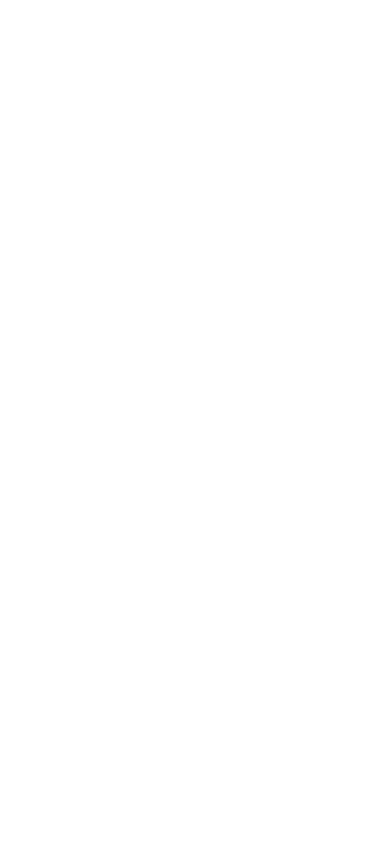
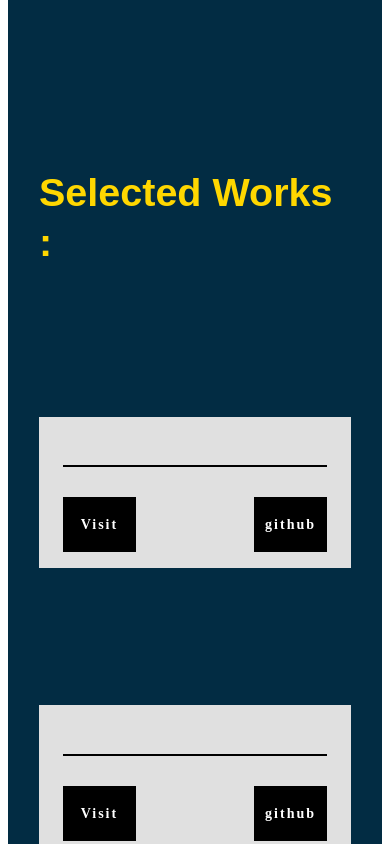
Before and after one commit to tamilselvanks007/personal-portfolio, a React (Create React App) app: page / in a window 390 px wide. Shown: the part 1156-2000 px from the top of the page. Before the commit the page ends 1069 px from the top, so only its background shows below. Built offline with nearby package versions, Linux system fonts and the light colour scheme; a web font is replaced by a local one.

Commit message:
sectitle-wcard-wdata🎉

```diff
--- /dev/null
+++ b/src/css/components/SectionTitle/SectionTitle.css
@@ -0,0 +1,12 @@
+.section-title {
+  font-size: clamp(35px, 20px + 5vw, 100px);
+  font-family: "panchang", sans-serif;
+  color: #ffd700;
+  line-height: 50px;
+}
+@media screen and (min-width: 720px) {
+  .section-title {
+    line-height: 100px;
+    font-size: 100px;
+  }
+}
--- /dev/null
+++ b/src/css/components/WorkCard/WorkCard.css
@@ -0,0 +1,104 @@
+.card-wrap {
+  display: flex;
+  align-items: center;
+  gap: 20px;
+}
+.reversed {
+  flex-direction: row-reverse;
+}
+.hide {
+  display: none;
+}
+.work-des {
+  color: rgb(214, 214, 214);
+  font-size: clamp(7px, 5px + 3vw, 24px);
+  font-weight: 400;
+  width: 50%;
+  letter-spacing: 1px;
+  line-height: 25px;
+}
+.width-card {
+  width: 50%;
+}
+.work-card {
+  display: flex;
+  flex-direction: column;
+  justify-content: space-between;
+  width: 450px;
+  height: 190px;
+  padding: 1.5rem 2rem;
+  background-color: #e0e0e0;
+  cursor: pointer;
+}
+
+.work-title {
+  color: black;
+  font-size: 22px;
+  font-weight: 800;
+  margin-bottom: 15px;
+  font-family: "panchang";
+}
+.tags {
+  margin-top: 5px;
+  color: #3425ff;
+  margin-bottom: 18px;
+  font-size: calc(0.6em + 0.4vw);
+  font-weight: 400;
+  border-top: 2px solid black;
+  padding-top: 12px;
+}
+.links {
+  display: flex;
+  flex-direction: row;
+  justify-content: space-between;
+}
+.visit-btn {
+  background-color: black;
+  padding: 9px 18px;
+  width: 20%;
+  font-size: clamp(12px, 8px + 0.8vw, 18px);
+  font-weight: 600;
+  text-decoration: none;
+  color: white;
+  transition: all 0.5s ease;
+  letter-spacing: 2px;
+}
+.visit-btn h3 {
+  display: flex;
+  align-items: center;
+  justify-content: center;
+}
+.visit-btn:hover {
+  font-weight: 800;
+  letter-spacing: 4px;
+  -webkit-text-stroke: 1px #ffffff;
+  color: black;
+}
+
+@media screen and (max-width: 720px) {
+  .work-card {
+    width: 100%;
+    height: 80%;
+    padding: 1rem 1.5rem;
+  }
+  .work-title {
+    font-size: 15px;
+  }
+  .visit-btn {
+    padding: 5px 10px 5px 10px;
+    font-size: 12px;
+    font-weight: 600;
+  }
+  .card-wrap {
+    flex-direction: column;
+  }
+  .work-des {
+    width: 100%;
+  }
+  .width-card {
+    width: 100%;
+  }
+  .work-img img {
+    display: none;
+  }
+}
--- a/src/css/pages/Home/Home.css
+++ b/src/css/pages/Home/Home.css
@@ -49,6 +49,21 @@
   padding: 10px;
 }
 
+.work {
+  display: flex;
+  flex-direction: column;
+  gap: 150px;
+  padding: 10px;
+  width: 100%;
+}
+
+.projects-wrap {
+  display: flex;
+  flex-direction: column;
+  /* padding: 0 50px; */
+  gap: 150px;
+}
+
 .contact {
   margin-top: 100px;
   width: 100%;
@@ -92,4 +107,13 @@
     left: 0;
     top: 50px;
   }
+  .work {
+    gap: 80px;
+  }
+  .projects-wrap {
+    gap: 100px;
+  }
+  .work {
+    margin-top: 150px;
+  }
 }
--- /dev/null
+++ b/src/js/components/SectionTitle/SectionTitle.jsx
@@ -0,0 +1,17 @@
+import React from "react";
+
+import "../../../css/components/SectionTitle/SectionTitle.css";
+
+const SectionTitle = (props) => {
+  return (
+    <>
+      <div>
+        <h1 className="section-title" style={{ fontSize: props.fontSize }}>
+          {props.title}
+        </h1>
+      </div>
+    </>
+  );
+};
+
+export default SectionTitle;
--- /dev/null
+++ b/src/js/components/WorkCard/WorkCard.jsx
@@ -0,0 +1,54 @@
+import React, { useState } from "react";
+// import { Icon } from "@iconify/react";
+import { motion } from "framer-motion";
+import "../../../css/components/WorkCard/WorkCard.css";
+
+const WorkCard = (prop) => {
+  const { name, description, tags, demo, github, side } = prop.work;
+  const [hover] = useState(false);
+  const Tags = tags.map((t, id) => {
+    return <span key={id}>{`#${t} `}</span>;
+  });
+
+  return (
+    <>
+      <div className={`card-wrap${side ? " reversed" : ""}`}>
+        <div className="work-des">
+          <p className={`${hover ? " hide" : ""}`}>{description}</p>
+        </div>
+        <div
+          className="width-card"
+          style={{ display: "flex", justifyContent: "center" }}
+        >
+          <div className="work-card">
+            <h1 className="work-title">{name}</h1>
+            <div className="tags">{Tags}</div>
+            <div className="links">
+              <motion.a
+                href={demo}
+                className="visit-btn"
+                target="_blank"
+                rel="noreferrer"
+                whileTap={{ scale: 0.8 }}
+              >
+                <h3>Visit</h3>
+              </motion.a>
+
+              <motion.a
+                href={github}
+                className="visit-btn"
+                target="_blank"
+                rel="noreferrer"
+                whileTap={{ scale: 0.8 }}
+              >
+                <h3>github</h3>
+              </motion.a>
+            </div>
+          </div>
+        </div>
+      </div>
+    </>
+  );
+};
+
+export default WorkCard;
--- /dev/null
+++ b/src/js/data/WorkData.js
@@ -0,0 +1,38 @@
+export const WorkData = [
+  {
+    id: 1,
+    name: "",
+    description: ``,
+    tags: [],
+    demo: "",
+    github: "",
+    side: true,
+  },
+  {
+    id: 2,
+    name: "",
+    description: ``,
+    tags: [],
+    demo: "",
+    github: "",
+    side: false,
+  },
+  {
+    id: 3,
+    name: "",
+    description: ``,
+    tags: [],
+    demo: "",
+    github: "",
+    side: true,
+  },
+  {
+    id: 4,
+    name: "",
+    description: ``,
+    tags: [],
+    demo: "",
+    github: "",
+    side: false,
+  },
+];
--- a/src/js/pages/Home/Home.jsx
+++ b/src/js/pages/Home/Home.jsx
@@ -7,8 +7,15 @@
 import ContactBtn from "../../components/ContactBtn/ContactBtn";
 import Intro from "../../components/IntroText/Intro";
 import CTABtn from "../../components/CTABtn/CTABtn";
+import WorkCard from "../../components/WorkCard/WorkCard";
+import SectionTitle from "../../components/SectionTitle/SectionTitle";
+import { WorkData } from "../../data/WorkData";
 
 const Home = () => {
+  const WCard = WorkData.map((work) => {
+    return <WorkCard key={work.id} work={work} />;
+  });
+
   return (
     <>
       <motion.div
@@ -36,6 +43,10 @@
               />
             </div>
           </section>
+          <section className="work" id="work">
+            <SectionTitle title="Selected Works :" />
+            <div className="projects-wrap">{WCard}</div>
+          </section>
         </div>
       </motion.div>
     </>
```
Also changed, not shown: src/js/data/Info.js (renamed from src/js/data/Info.jsx).
